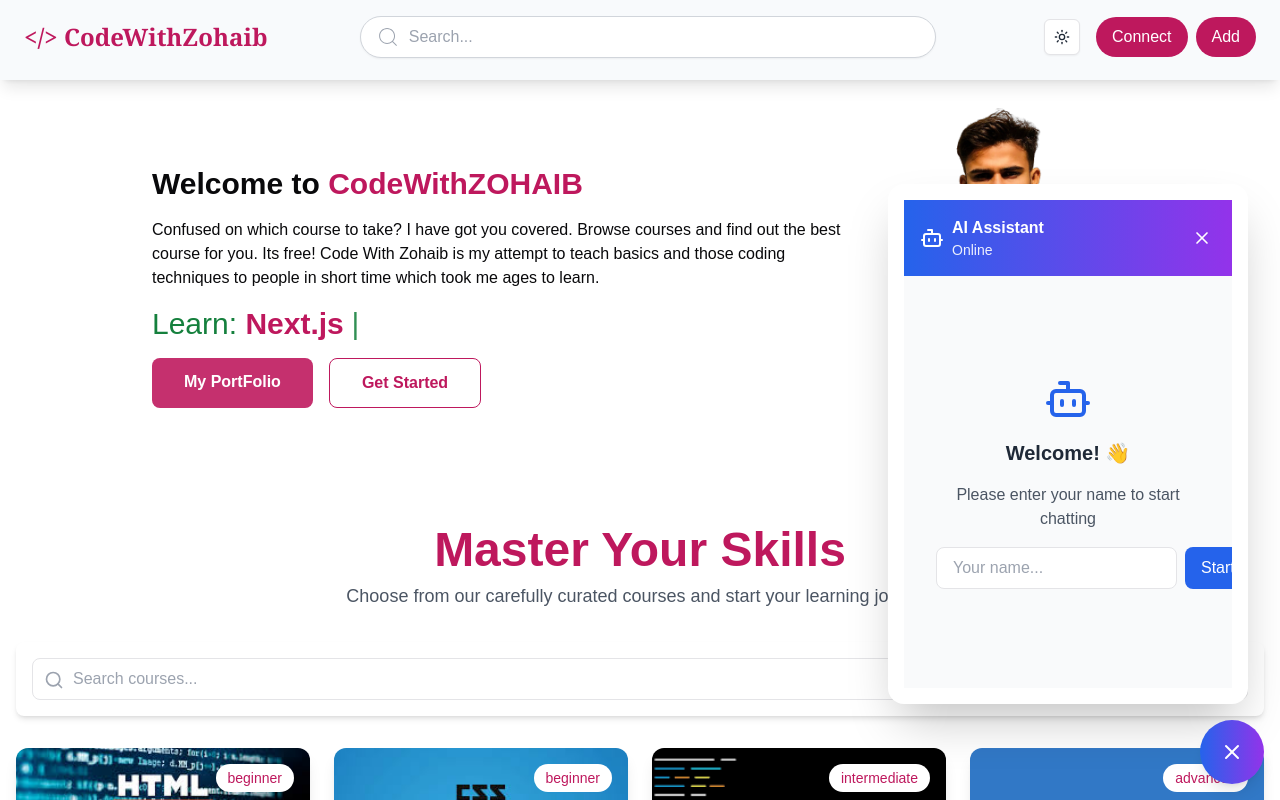
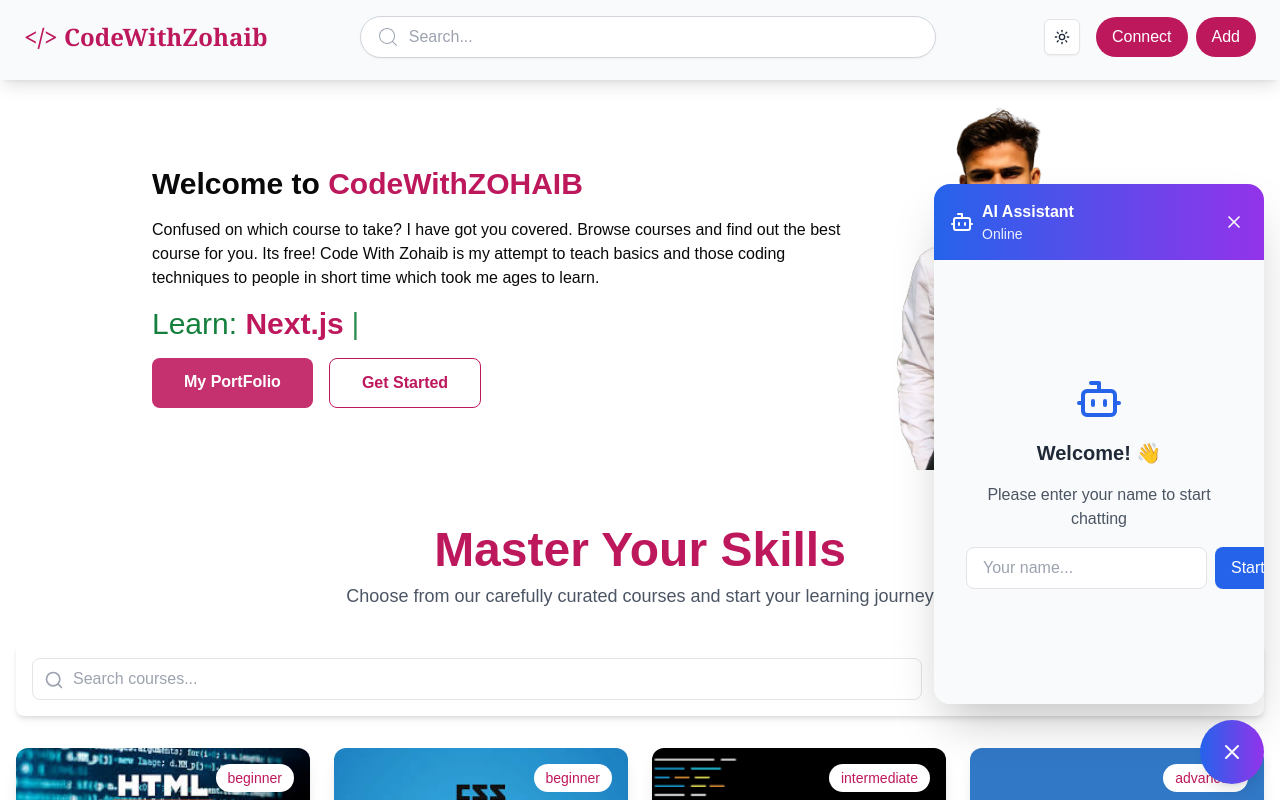
Before and after one commit to DotZohaib/CodeWithZohaib-Academy-, a Next.js app: page / in a window 1280 px wide. Both pictures are taken after a click on the button "Chat with DotZohaib". Shown: the top 800 px of the page. Built offline with nearby package versions, Linux system fonts and the light colour scheme.

Commit message:
Chatbot.jsx

```diff
--- a/src/components/Chatbot.jsx
+++ b/src/components/Chatbot.jsx
@@ -338,7 +338,7 @@ const Chatbot = () => {
     <div className="fixed bottom-4 right-4 z-50 flex flex-col items-end">
       {/* Chat Window */}
       {isOpen && (
-        <div className="m-4 p-4 w-[360px] h-[520px] bg-white rounded-2xl shadow-2xl flex flex-col overflow-hidden animate-slideUp">
+        <div className="mb-4 w-[330px] h-[520px] bg-white rounded-2xl shadow-2xl flex flex-col overflow-hidden animate-slideUp">
           {/* Header */}
           <div className="bg-gradient-to-r from-blue-600 to-purple-600 p-4 text-white">
             <div className="flex items-center justify-between">
```
